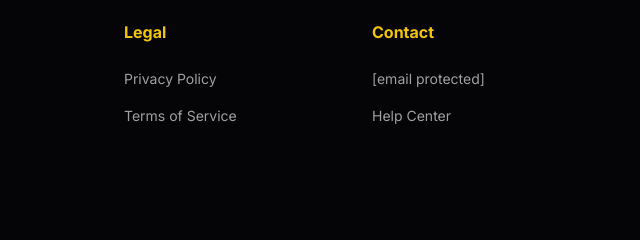
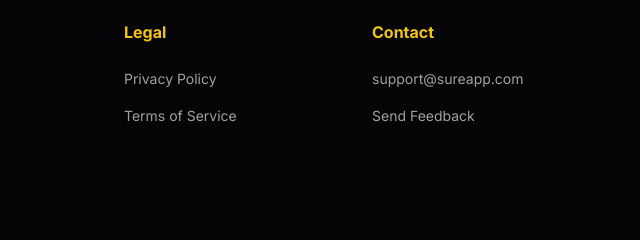
Before and after one commit to ozturkozgurm/sure-app, a plain HTML site: page index.html in a window 1280 px wide. Shown: the part 2434-2674 px from the top of the page, 640-1280 px from the left. Drawn offline with Linux system fonts and the light colour scheme; a web font is replaced by a local one.

Commit message:
Update index.html

```diff
--- a/index.html
+++ b/index.html
@@ -664,8 +664,8 @@
                 <div class="footer-links">
                     <h4>Contact</h4>
                     <ul>
-                        <li><a href="/cdn-cgi/l/email-protection#01727471716e737541727473646071712f626e6c"><span class="__cf_email__" data-cfemail="f4878184849b8680b487818691958484da979b99">[email&#160;protected]</span></a></li>
-                        <li><a href="#">Help Center</a></li>
+                        <li><a href="mailto:support@sureapp.com">support@sureapp.com</a></li>
+                        <li><a href="feedback.html">Send Feedback</a></li>
                     </ul>
                 </div>
             </div>
```
